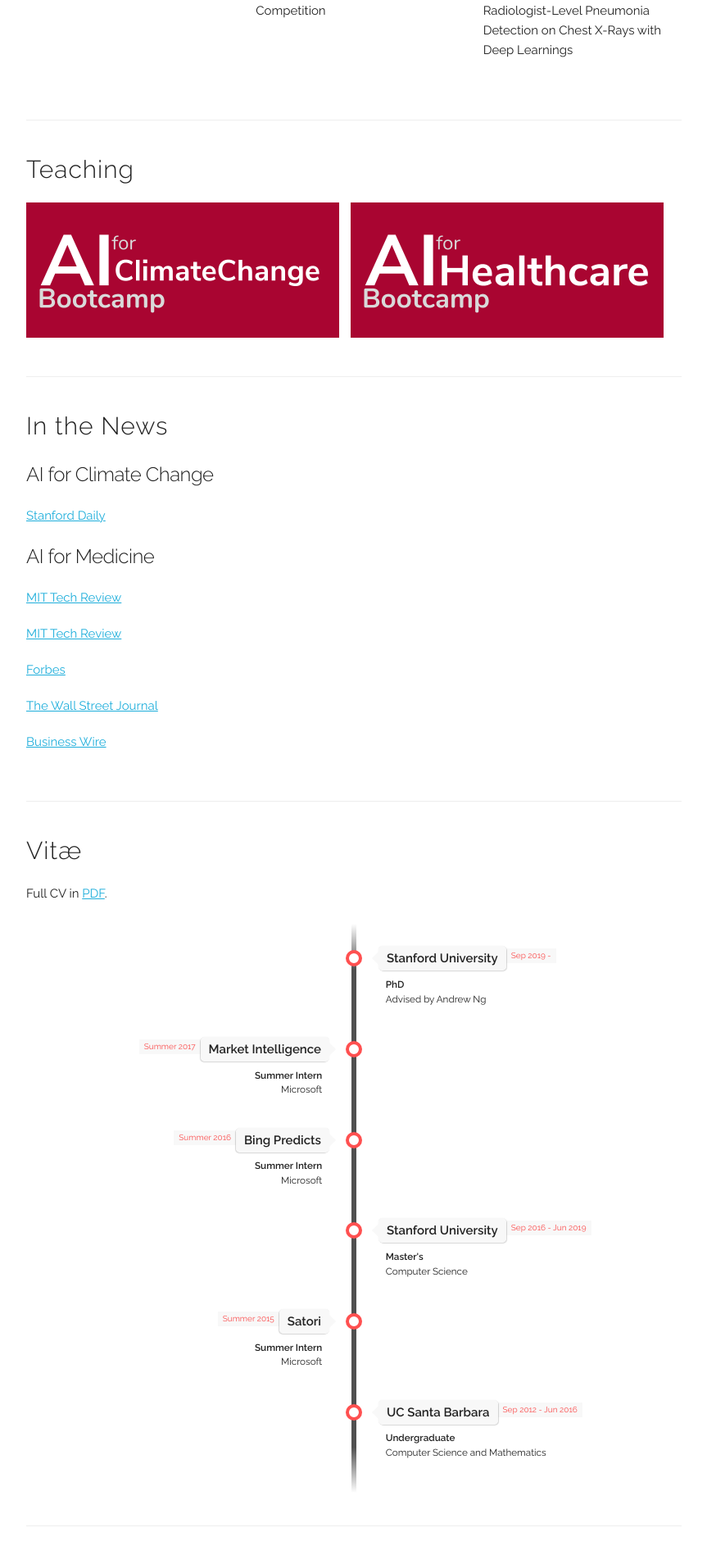
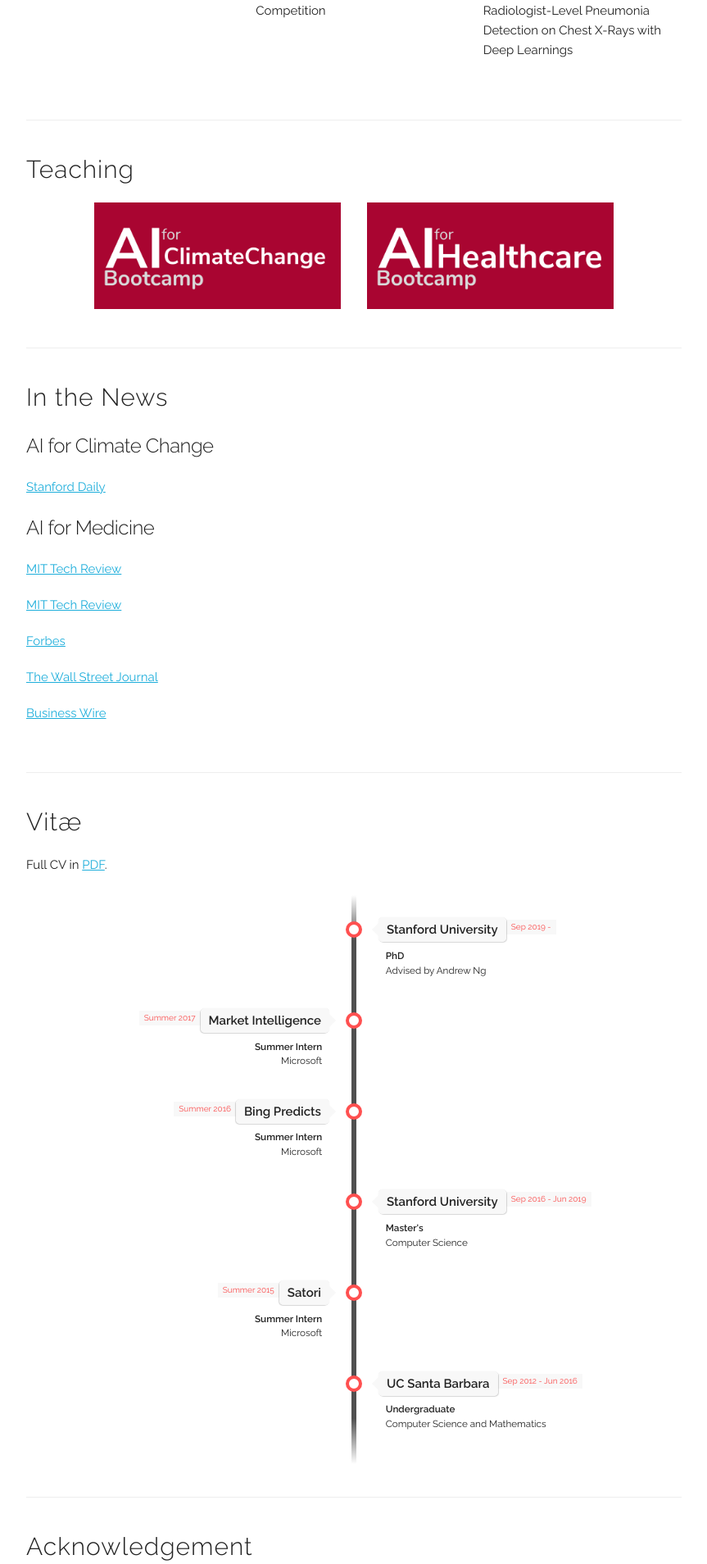
Before and after one commit to jirvin16/jirvin16.github.io, a Jekyll site: the page built from index.html, in a window 1280 px wide. Shown: the part 2472-4380 px from the top of the page at 82% size, without its empty margins (208-1071 px from the left). Built offline with Jekyll 4.4.1, drawn with Linux system fonts in a browser that asks for light colours.

Commit message:
Fix teaching format.

```diff
--- a/index.html
+++ b/index.html
@@ -132,15 +132,19 @@ title: Personal Webpage
 <!-- ========== TEACHING ========== -->
 <div class="docs-section" id="teaching">
   <h4>Teaching</h4>
-    <div style="width: 49%; display: inline-block;">
-      <a href="https://stanfordmlgroup.github.io/programs/aicc-bootcamp/">
-        <img src="/assets/bootcamps/aicc-bootcamp.png"/>
-      </a>
-    </div>
-    <div style="width: 49%; display: inline-block;">
-      <a href="https://stanfordmlgroup.github.io/programs/aihc-bootcamp/">
-        <img src="/assets/bootcamps/aihc-bootcamp.png"/>
-      </a>
+    <div class="container">
+      <div class="columns">
+        <div class="one-half column">
+          <a href="https://stanfordmlgroup.github.io/programs/aicc-bootcamp/">
+            <img src="/assets/bootcamps/aicc-bootcamp.png" style="padding-left: 1%; padding-right: 1%; width: 98%;"/>
+          </a>
+        </div>
+        <div class="one-half column">
+          <a href="https://stanfordmlgroup.github.io/programs/aihc-bootcamp/">
+            <img src="/assets/bootcamps/aihc-bootcamp.png" style="padding-left: 1%; padding-right: 1%; width: 98%;"/>
+          </a>
+        </div>
+      </div>
     </div>
 </div>
 
```
Also changed, not shown: 1 other file.
